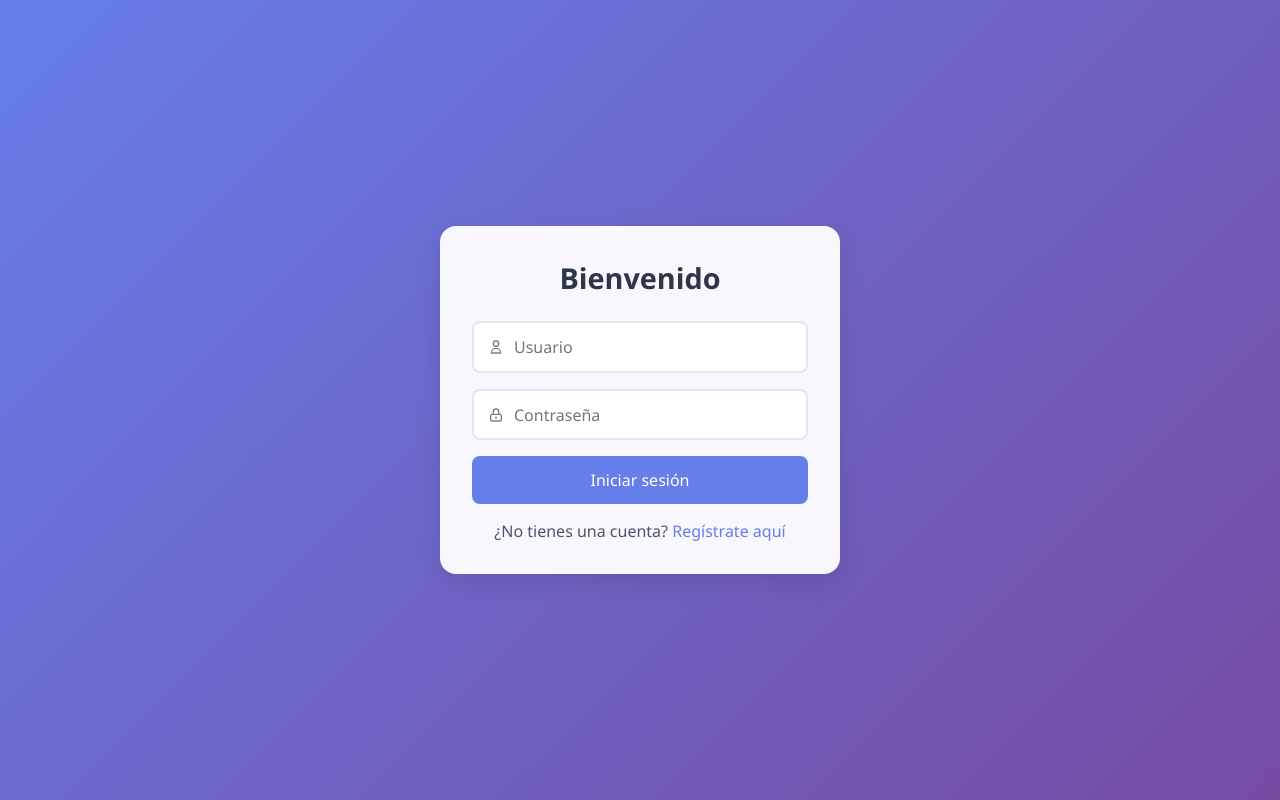
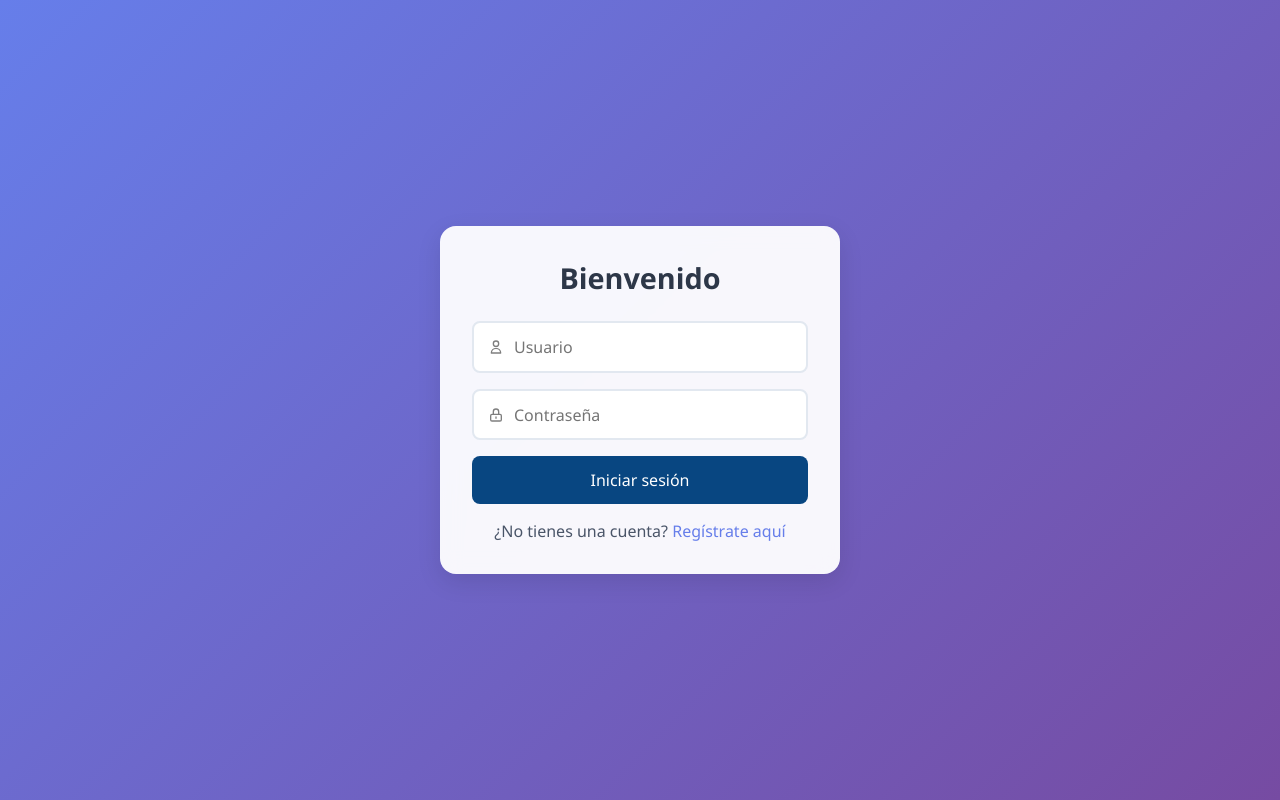
Before and after one commit to dreagubrr/chatPractica, a website: page public/login.html in a window 1280 px wide. Drawn offline with Linux system fonts and the light colour scheme.

Commit message:
Actualización de accesibilidad3

```diff
--- a/public/log.css
+++ b/public/log.css
@@ -52,7 +52,7 @@ input:focus {
 }
 
 button {
-  background: #667eea;
+  background:#084681;
   color: white;
   padding: 0.8rem;
   border: none;
@@ -63,7 +63,7 @@ button {
 }
 
 button:hover {
-  background: #5a67d8;
+  background: #084681;
   transform: translateY(-1px);
 }
 
```
